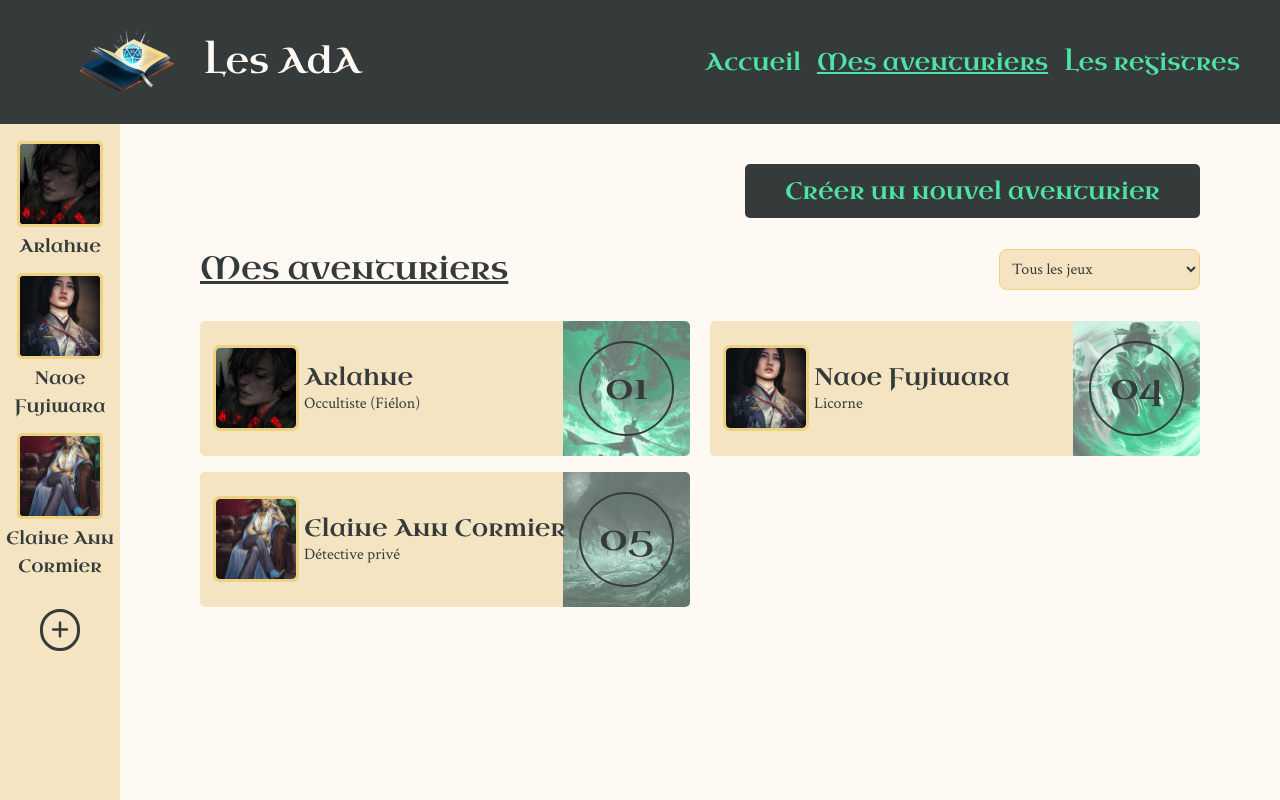
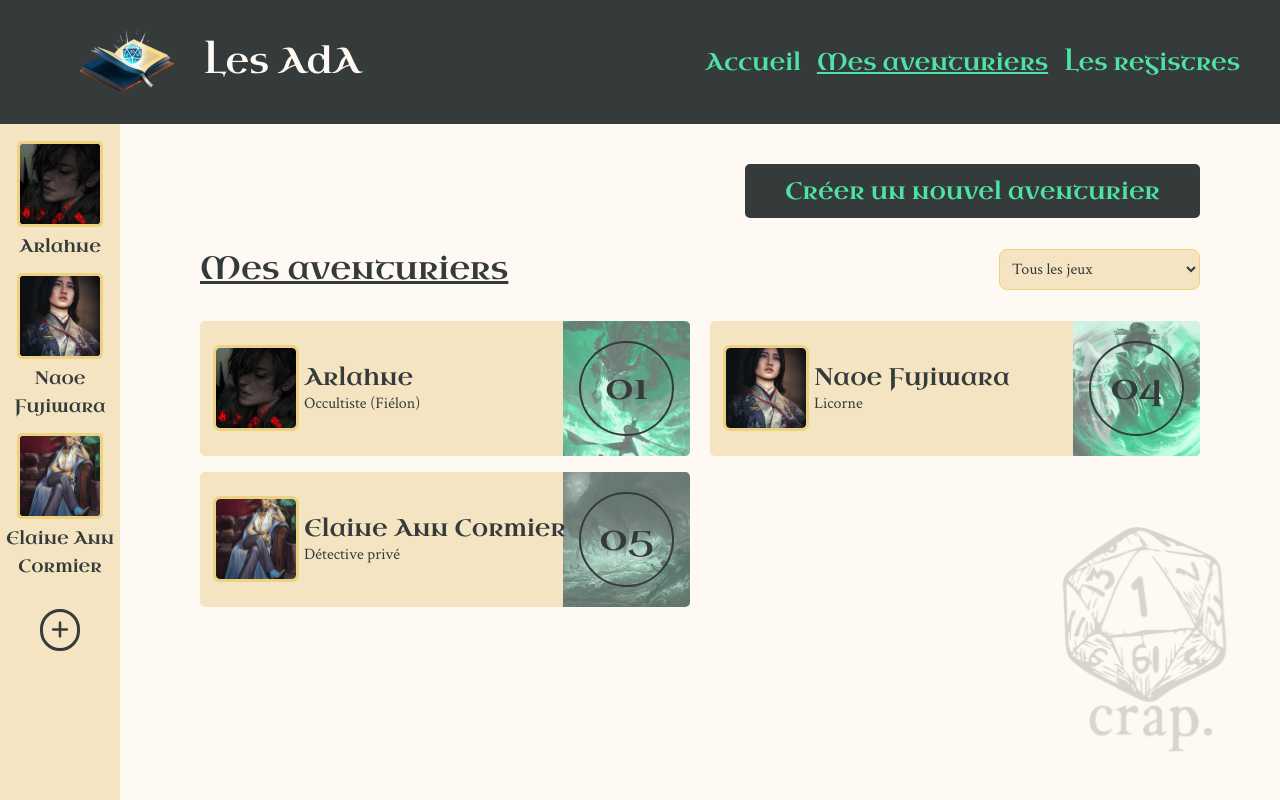
Before and after one commit to emeline-dr/archive-de-l-aventure, a React (Vite) app: page /myCharacters in a window 1280 px wide. Built offline with nearby package versions, Linux system fonts and the light colour scheme.

Commit message:
Création du component BackgroundIcon / ajout dans les pages

```diff
--- /dev/null
+++ b/src/components/backgroundIcon.tsx
@@ -0,0 +1,9 @@
+import diceBackground from '../assets/images/background-ornement.png'
+
+function BackgroundIcon() {
+    return (
+        <img src={diceBackground} alt="" className='fixed z-0 bottom-[40px] end-[40px] h-[240px] object-cover opacity-50 mix-blend-luminosity' />
+    )
+}
+
+export default BackgroundIcon;
--- a/src/pages/myCharactersPage.tsx
+++ b/src/pages/myCharactersPage.tsx
@@ -2,6 +2,7 @@ import { useState } from 'react';
 
 import Sidebar from '../components/sidebar';
 import SheetSnippet from '../components/sheetSnippet';
+import BackgroundIcon from '../components/backgroundIcon';
 
 import avatarOne from '../assets/images/icons-avatar-1.jpg';
 import avatarTwo from '../assets/images/icons-avatar-3.jpg';
@@ -62,7 +63,7 @@ export function MyCharactersComponent() {
     return (
         <div className='pageContenant flex flex-wrap h-full'>
             <Sidebar></Sidebar>
-            <div className='flex-1 mx-[16px] sm:mx-[80px] my-[40px]'>
+            <div className='flex-1 z-1 mx-[16px] sm:mx-[80px] my-[40px]'>
                 <div className="flex justify-end gap-4">
                     <button className="btn btn-text">Créer un nouvel aventurier</button>
                 </div>
@@ -99,6 +100,8 @@ export function MyCharactersComponent() {
                     ))}
                 </div>
             </div>
+
+            <BackgroundIcon></BackgroundIcon>
         </div>
     )
 }
--- a/src/pages/registersPage.tsx
+++ b/src/pages/registersPage.tsx
@@ -2,6 +2,7 @@ import { useState } from 'react';
 
 import Sidebar from '../components/sidebar';
 import SheetSnippet from '../components/sheetSnippet';
+import BackgroundIcon from '../components/backgroundIcon';
 
 import avatarOne from '../assets/images/icons-avatar-1.jpg';
 import avatarTwo from '../assets/images/icons-avatar-3.jpg';
@@ -153,7 +154,7 @@ export function RegistersPage() {
     return (
         <div className='pageContenant flex flex-wrap h-full'>
             <Sidebar></Sidebar>
-            <div className='flex-1 mx-[16px] sm:mx-[80px] my-[40px]'>
+            <div className='flex-1 z-1 mx-[16px] sm:mx-[80px] my-[40px]'>
                 <div className="flex flex-wrap justify-between">
                     <h2 className='text-[32px] font-uncial-antiqua tracking-[10%] underline my-[40px]'>Les registres</h2>
 
@@ -187,6 +188,8 @@ export function RegistersPage() {
                     ))}
                 </div>
             </div>
+
+            <BackgroundIcon></BackgroundIcon>
         </div>
     )
 }
--- a/src/routes/index.tsx
+++ b/src/routes/index.tsx
@@ -3,6 +3,7 @@ import { Route as RootRoute } from './__root';
 
 import Sidebar from '../components/sidebar';
 import SheetSnippet from '../components/sheetSnippet';
+import BackgroundIcon from '../components/backgroundIcon';
 
 import avatarOne from '../assets/images/icons-avatar-1.jpg';
 import avatarTwo from '../assets/images/icons-avatar-3.jpg';
@@ -21,7 +22,7 @@ export const indexRoute = createRoute({
     getParentRoute: () => RootRoute,
     component: () => <div className='pageContenant flex flex-wrap h-full'>
         <Sidebar></Sidebar>
-        <div className='flex-1 mx-[16px] sm:mx-[80px] my-[40px]'>
+        <div className='flex-1 z-1 mx-[16px] sm:mx-[80px] my-[40px]'>
             <div className="flex justify-end">
                 <button className="btn btn-text">Créer un nouvel aventurier</button>
             </div>
@@ -38,5 +39,7 @@ export const indexRoute = createRoute({
                 <SheetSnippet authorId={4} myId={1} authorName="Taliesin Jaffe" isLiked={true} name="Percival de Rolo" img={avatarTen} info="Occultiste (Fiélon)" system={DnD} lvl="01"></SheetSnippet>
             </div>
         </div>
+
+        <BackgroundIcon></BackgroundIcon>
     </div>
 });
```
